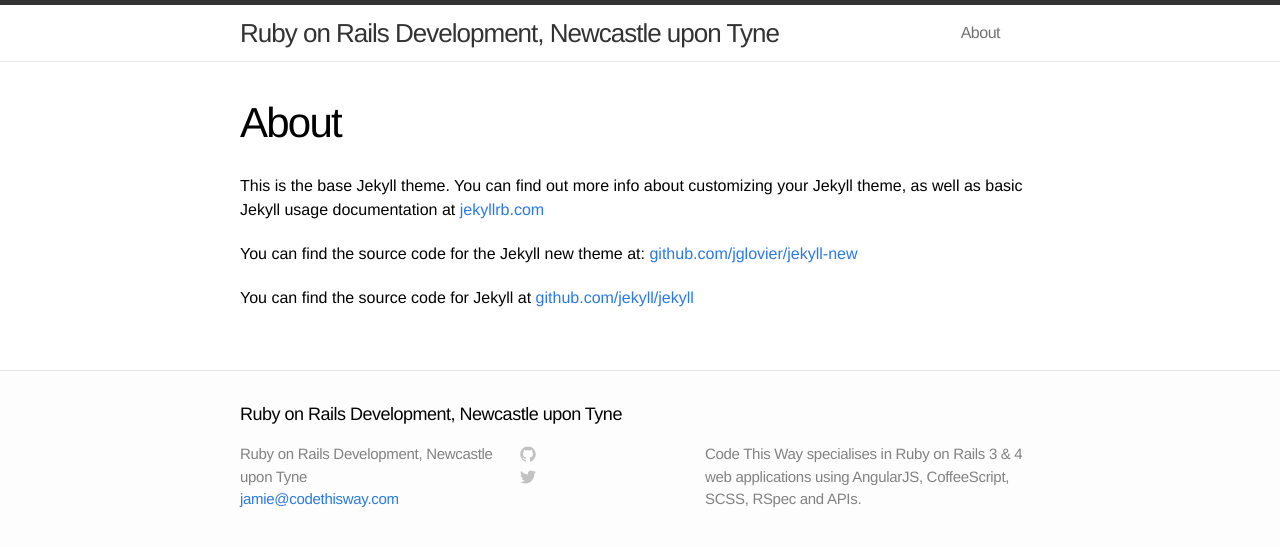
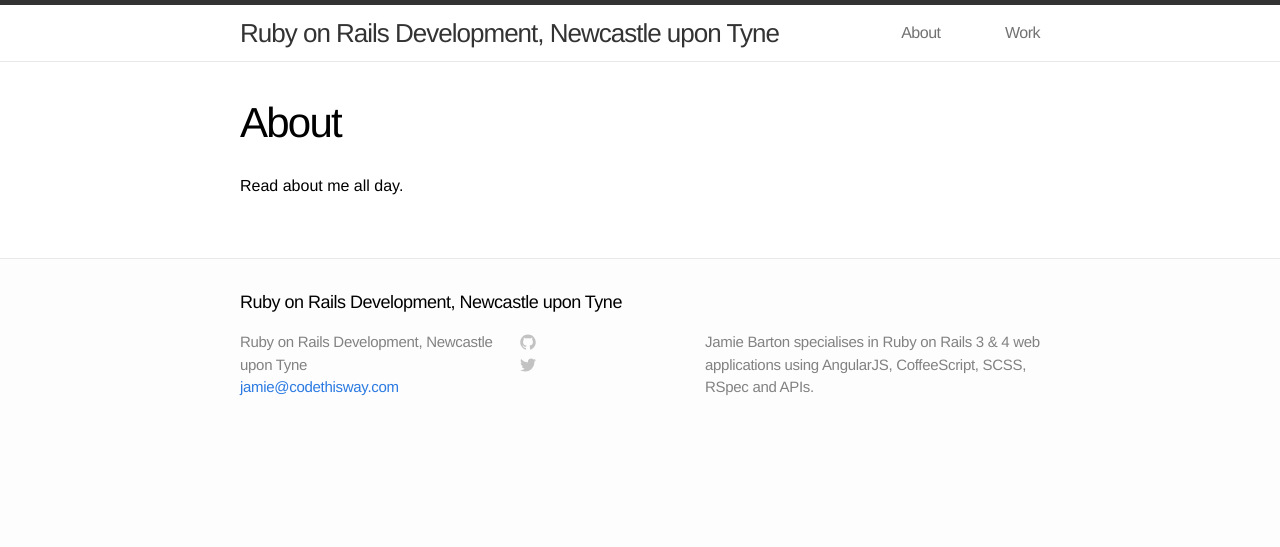
Before and after one commit to liampmccabe/notrab.github.io, a Jekyll site: the page built from about.html, in a window 1280 px wide. Shown: the top 547 px of the page. Built offline with Jekyll 4.4.1, drawn with Linux system fonts in a browser that asks for light colours; Markdown is read by kramdown in place of the engine named in the settings.

Commit message:
Setting up

```diff
--- a/_config.yml
+++ b/_config.yml
@@ -1,7 +1,7 @@
 # Site settings
 title: "Ruby on Rails Development, Newcastle upon Tyne"
 email: jamie@codethisway.com
-description: "Code This Way specialises in Ruby on Rails 3 & 4 web applications using AngularJS, CoffeeScript, SCSS, RSpec and APIs."
+description: "Jamie Barton specialises in Ruby on Rails 3 & 4 web applications using AngularJS, CoffeeScript, SCSS, RSpec and APIs."
 baseurl: ""
 url: "http://codethisway.com"
 timezone: Europe/London
--- a/_includes/head.html
+++ b/_includes/head.html
@@ -2,6 +2,7 @@
     <meta charset="utf-8">
     <meta http-equiv="X-UA-Compatible" content="IE=edge">
     <title>{% if page.title %}{{ page.title }}{% else %}{{ site.title }}{% endif %}</title>
+    <meta name="author" content="Jamie Barton" />
     <meta name="viewport" content="width=device-width">
     <meta name="description" content="{{ site.description }}">
     <link rel="canonical" href="{{ page.url | replace:'index.html','' | prepend: site.baseurl | prepend: site.url }}">
--- a/_layouts/default.html
+++ b/_layouts/default.html
@@ -14,6 +14,7 @@
     </div>
 
     {% include footer.html %}
-
+    {% include contact_modal.html %}
+    {% include googlytics.html %}
     </body>
 </html>
--- /dev/null
+++ b/about.html
@@ -0,0 +1,7 @@
+---
+layout: page
+title: About
+permalink: /about/
+---
+
+Read about me all day.
--- a/about.md
+++ /dev/null
@@ -1,11 +0,0 @@
----
-layout: page
-title: About
-permalink: /about/
----
-
-This is the base Jekyll theme. You can find out more info about customizing your Jekyll theme, as well as basic Jekyll usage documentation at [jekyllrb.com](http://jekyllrb.com/)
-
-You can find the source code for the Jekyll new theme at: [github.com/jglovier/jekyll-new](https://github.com/jglovier/jekyll-new)
-
-You can find the source code for Jekyll at [github.com/jekyll/jekyll](https://github.com/jekyll/jekyll)
```
Also changed, not shown: _includes/googlytics.html (added, +9 -0 lines), _layouts/work.html (added, +14 -0 lines), work.html (added, +7 -0 lines), _includes/contact_modal.html (added).
